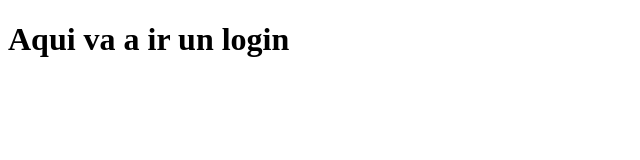
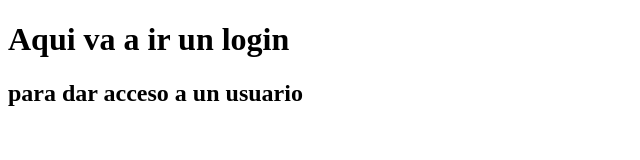
Before and after one commit to MoisesNarciso/Primer-Proyecto, a plain HTML site: page login.html in a window 1280 px wide. Shown: the whole page, without its empty margins (0-640 px from the left). Drawn offline with Linux system fonts and the light colour scheme.

Commit message:
he agregado un h2 en login.html

```diff
--- a/login.html
+++ b/login.html
@@ -8,5 +8,6 @@
 </head>
 <body>
     <h1>Aqui va a ir un login</h1>
+    <h2>para dar acceso a un usuario</h2>
 </body>
 </html>
```
